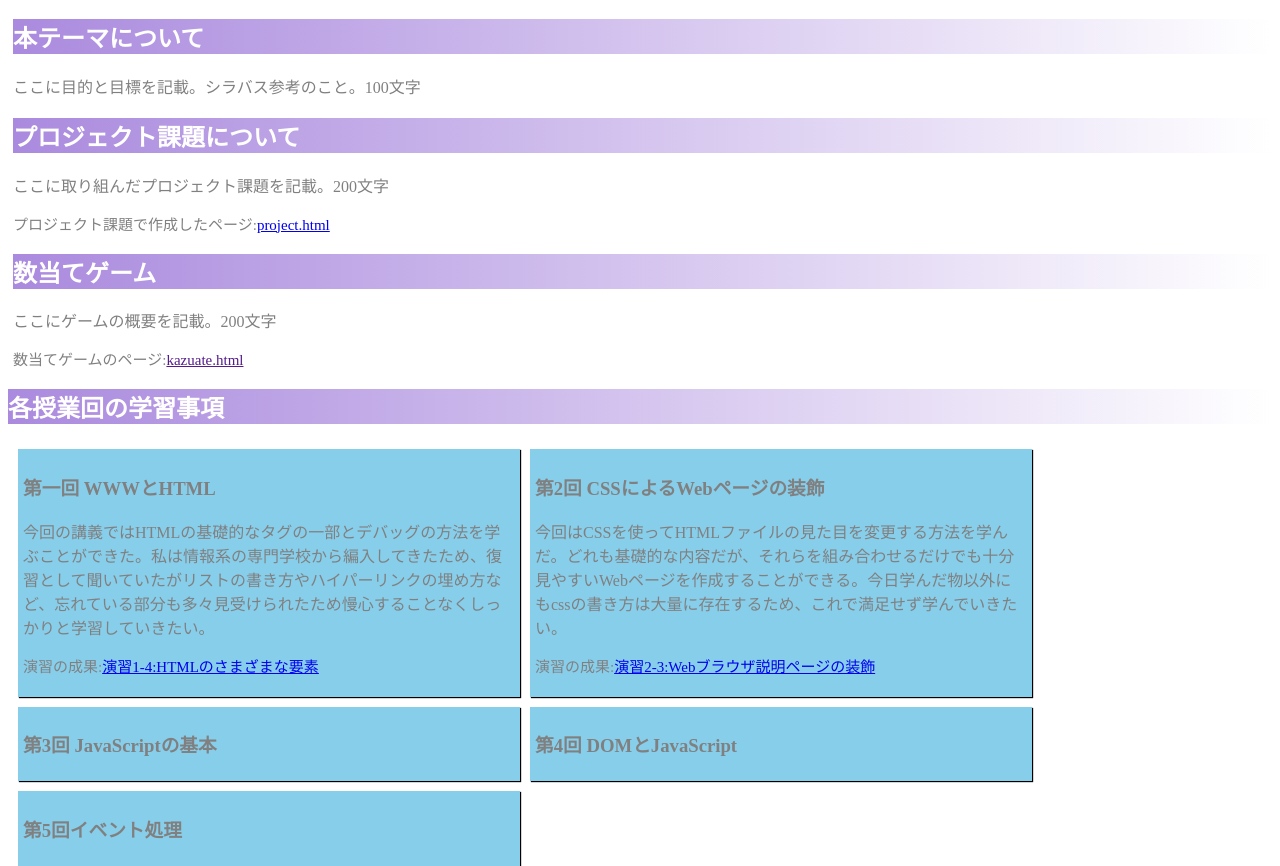
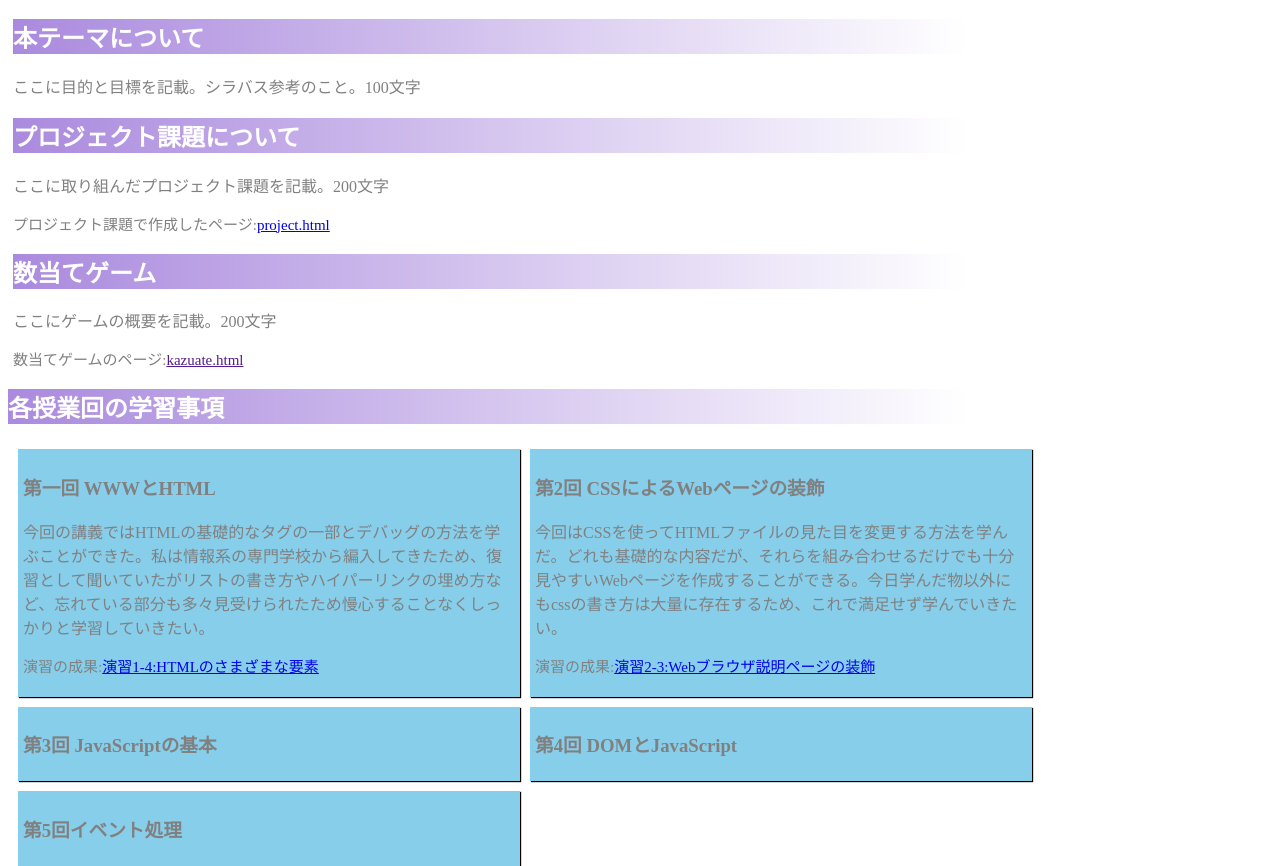
Before and after one commit to G578412025/medialabo, a plain HTML site: page index.html in a window 1280 px wide. Shown: the part 70-936 px from the top of the page. Drawn offline with Linux system fonts and the light colour scheme.

```diff
--- a/index.css
+++ b/index.css
@@ -1,3 +1,8 @@
+body{
+    width:960px;
+    max-width: auto;
+}
+
 h1{
     color:white;
     text-shadow: 1px 2px 5px blue;
```
